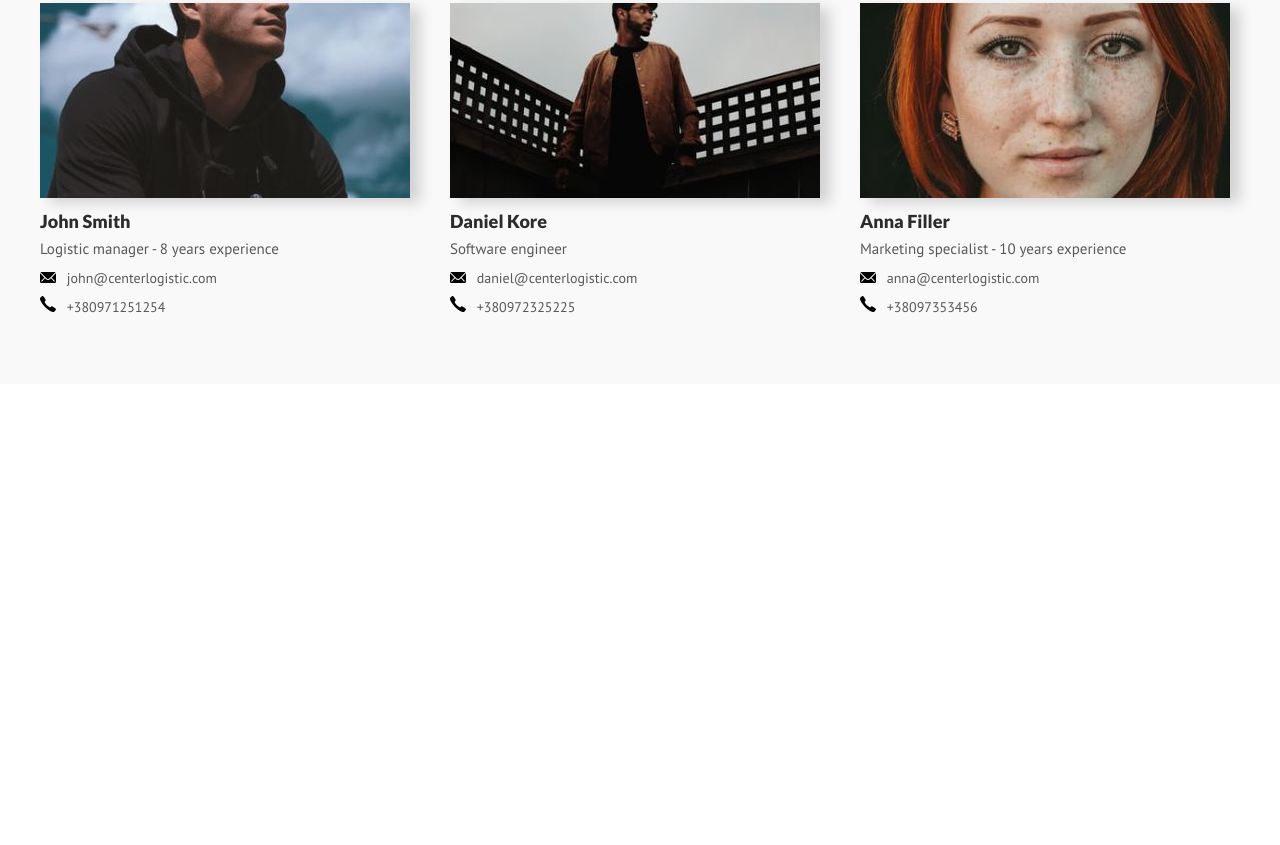
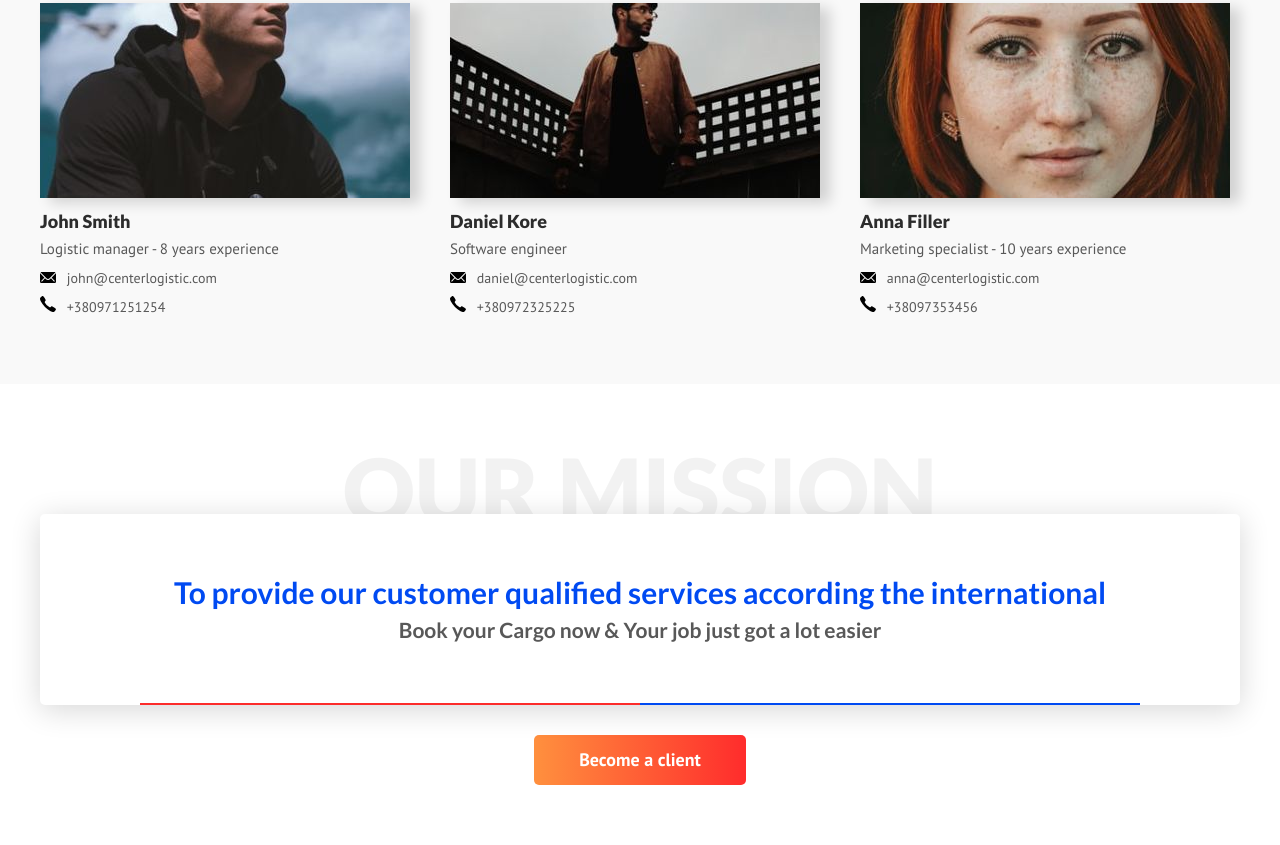
Before and after one commit to 09747670/CenterLogistic, a plain HTML site: page index.html in a window 1280 px wide. Shown: the part 2513-3358 px from the top of the page. Before the commit the page ends 2897 px from the top, so only its background shows below. Drawn offline with Linux system fonts and the light colour scheme.

Commit message:
Block Mission

```diff
--- a/assets/css/style.css
+++ b/assets/css/style.css
@@ -33,6 +33,10 @@ ul, ol {
     display: block;
     max-width: 100%;
     height: auto;
+}
+
+.text-center {
+    text-align: center;
 }
 
 /* Conteiner */
@@ -598,3 +602,65 @@ ul, ol {
     height: auto;
     margin-right: 7px;
 }
+
+/* Mission */
+
+.missin-title {
+    font-family: 'Lato', sans-serif;
+    font-size: 90px;
+    line-height: 1;
+    font-weight: 900;
+    text-align: center;
+    text-transform: uppercase;
+    color: rgba(0, 0, 0, .05);
+}
+
+.mission {
+    padding: 60px 30px;
+    margin-bottom: 30px;
+    position: relative;
+    margin-top: -20px;
+
+    background-color: #fff;
+    border-radius: 5px;
+    box-shadow: 0 5px 30px rgba(0, 0, 0, .16);
+
+    font-family: 'Lato', sans-serif;
+    text-align: center;
+}
+
+.mission:before,
+.mission:after {
+    content: "";
+    display: block;
+    height: 2px;
+    width: 41.66666%;
+
+    position: absolute;
+    bottom: 0;
+    z-index: 1;
+}
+
+.mission:before {
+    background-color: #004AF2;
+    left: 50%;
+}
+
+.mission:after {
+    background-color: #FC2C2B;
+    right: 50%;
+}
+
+.mission__title {
+    margin-bottom: 5px;
+
+    font-size: 30px;
+    line-height: 1.2;
+    font-weight: 700;
+    color: #004AF2;
+}
+
+.mission__subtitle {
+    font-size: 21px;
+    color: #585858;
+}
--- a/index.html
+++ b/index.html
@@ -303,6 +303,19 @@
    </div><!-- /container -->
 </section>
 
+<!-- Mission -->
+<section class="section">
+    <div class="container">
+        <h2 class="missin-title">Our mission</h2>
+        <div class="mission">
+            <h3 class="mission__title">To provide our customer qualified services according the international</h3>
+            <h4 class="mission__subtitle">Book your Cargo now &amp; Your job just got a lot easier</h4>
+        </div>
+        <div class="text-center">
+            <button class="btn btn--orange">Become a client</button>
+        </div>
+    </div>
+</section>
 
 
 </body>
```
